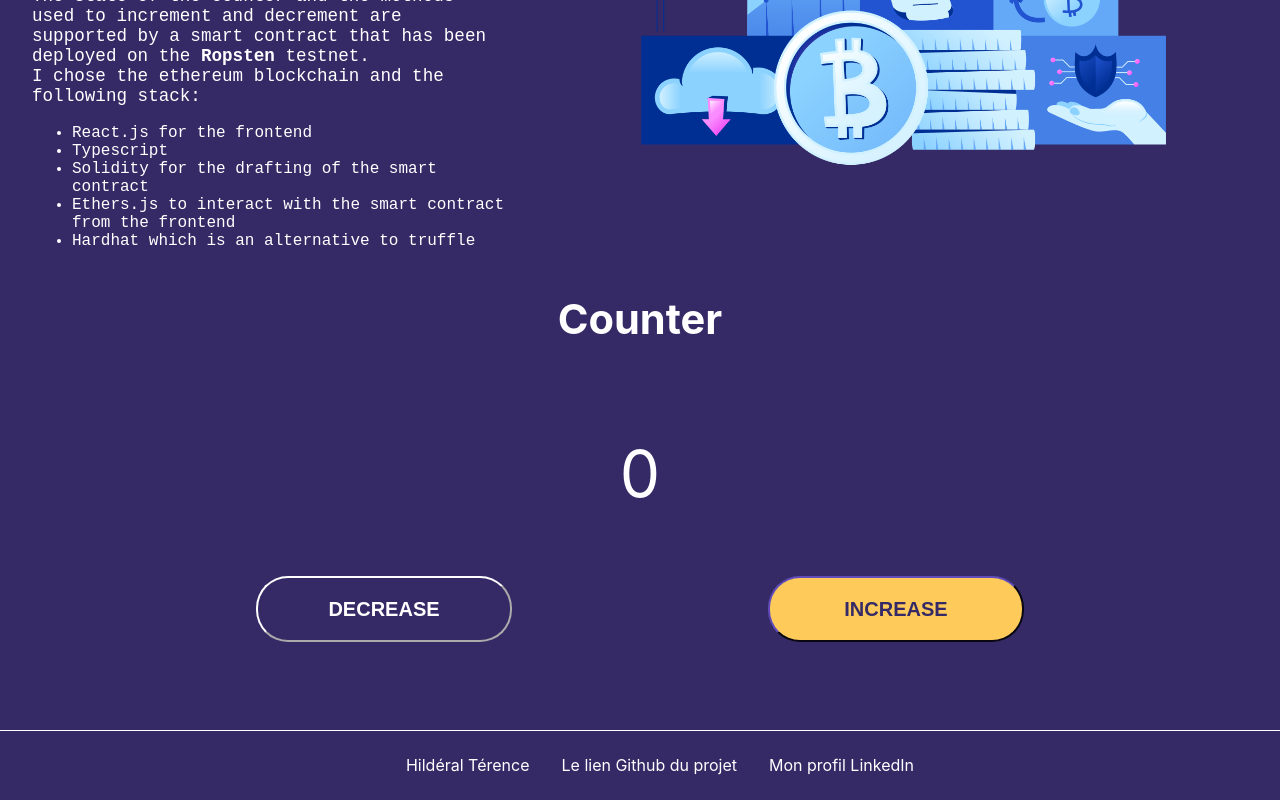
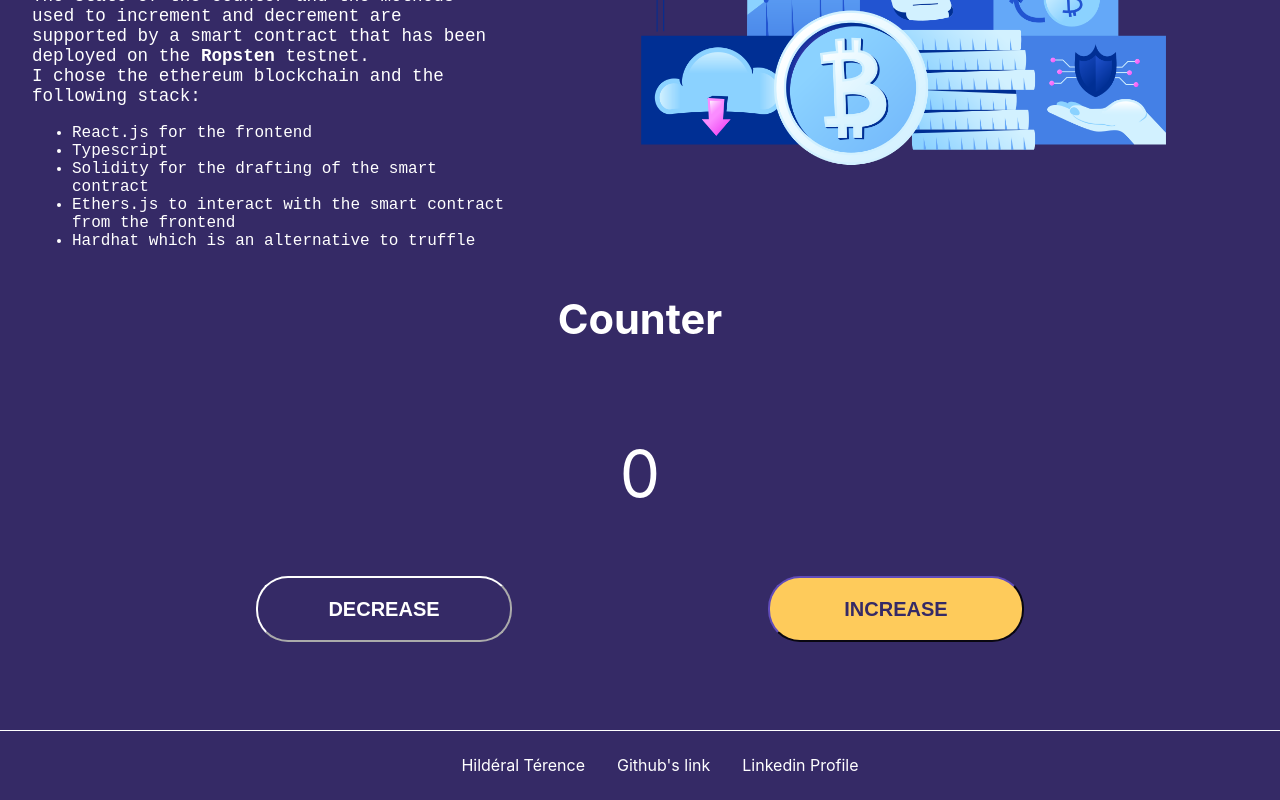
Before and after one commit to TerenceHilderal/blockchain-counter, a React (Create React App) app: page / in a window 1280 px wide. Shown: the part 439-1239 px from the top of the page. Built offline with nearby package versions, Linux system fonts and the light colour scheme.

Commit message:
update footer content

```diff
--- /dev/null
+++ b/src/assets/description/descriptionPart1.json
@@ -0,0 +1,4 @@
+ {
+   "descriptionPart1":"The goal of this project is to realize a counter system based on the blockchain. You will find below the counter, this one is coposed of two buttons :  "
+
+ }
--- a/src/components/Footer/Footer.tsx
+++ b/src/components/Footer/Footer.tsx
@@ -12,7 +12,7 @@ const Footer: React.FC = () => {
 						target='_blank'
 						rel='noreferrer'
 					>
-						Le lien Github du projet{' '}
+						Github's link{' '}
 					</a>
 				</li>
 				<li>
@@ -23,7 +23,7 @@ const Footer: React.FC = () => {
 						target='_blank'
 						rel='noreferrer'
 					>
-						Mon profil LinkedIn
+						Linkedin Profile
 					</a>
 				</li>
 			</ul>
```
